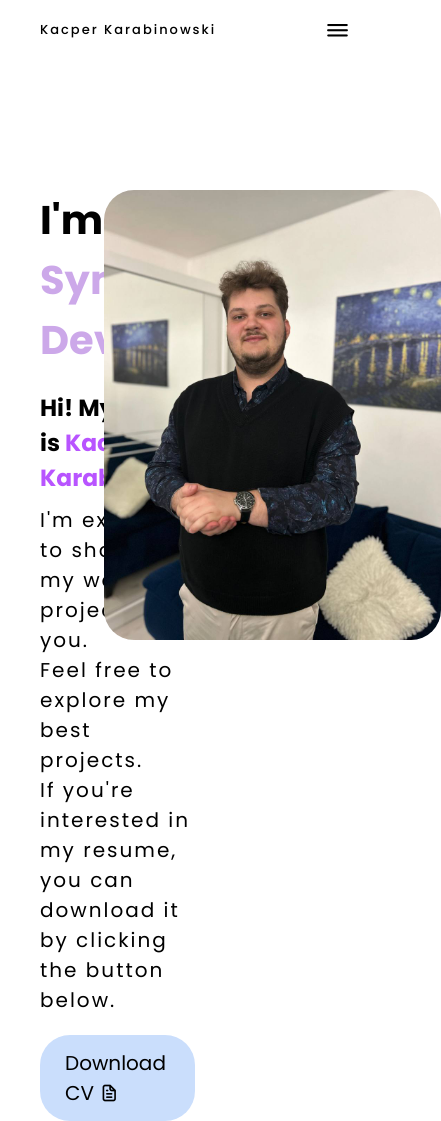
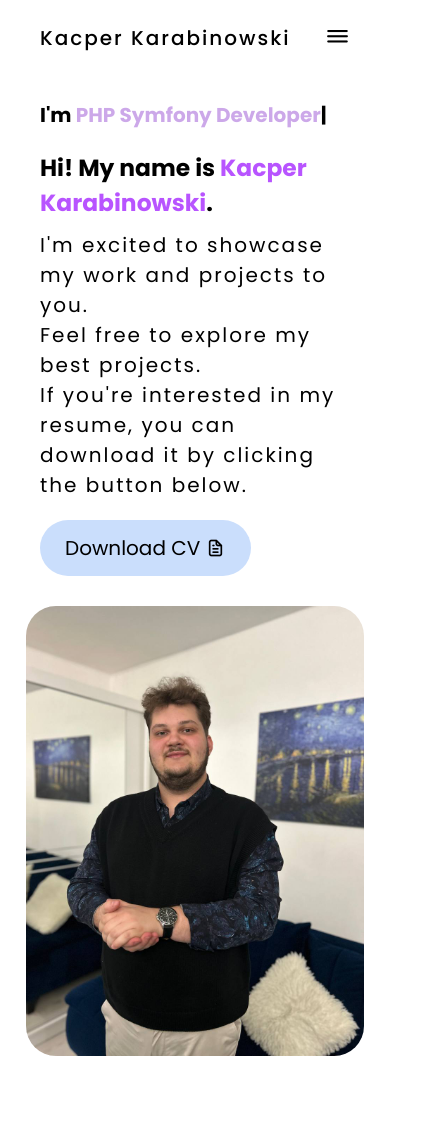
Before and after one commit to Besp1N/portfolio-kacper, a website: page index.html in a window 390 px wide. Shown: the whole page, 441 px wide, since content can reach past the window. After the commit the page ends 1056 px from the top, so only its background shows below. Drawn offline with nearby package versions, Linux system fonts and the light colour scheme.

Commit message:
added mobile view

```diff
--- a/assets/scripts/app.js
+++ b/assets/scripts/app.js
@@ -2,14 +2,17 @@ const hamburger = document.querySelector('.nav-hamburger-li');
 const list = document.querySelector('.header--nav ul');
 const backdrop = document.createElement('div');
 backdrop.classList.add('backdrop');
+backdrop.style.backgroundColor = "white"; // Ustaw kolor tła na biały
 document.body.appendChild(backdrop);
 
 hamburger.addEventListener('click', function () {
    if (list.style.display === "flex") {
       list.style.display = "none";
       backdrop.style.display = "none"; // Ukryj tło, gdy menu jest zamknięte
+      document.body.style.overflow = "auto"; // Przywróć overflow do wartości domyślnej
    } else {
       list.style.display = "flex";
       backdrop.style.display = "block"; // Pokaż tło, gdy menu jest otwarte
+      document.body.style.overflow = "hidden"; // Ukryj overflow, gdy menu jest otwarte
    }
 });
--- a/assets/styles/app.css
+++ b/assets/styles/app.css
@@ -32,9 +32,18 @@ html {
 }
 
 .header {
+    padding: 4rem 10rem;
     display: flex;
     justify-content: space-between;
+    position: fixed;
+    top: 0;
+    left: 0;
+    width: 100%;
+    height: 5rem; /* lub dowolna wartość, która zachowuje wysokość nagłówka */
+    background-color: #fff; /* dodatkowy styl, aby nagłówek był widoczny */
+    z-index: 999; /* zapewnia, że nagłówek będzie zawsze na wierzchu */
 }
+
 
 .header--name {
     font-size: 2.2rem;
@@ -167,19 +176,12 @@ html {
 
 
 
-
-
-
-
-
-
-
 @media only screen and (max-width: 1000px) {
     .header--nav ul {
         display: none;
         position: absolute;
         flex-direction: column;
-        top: 50%;
+        top: 500%;
         left: 50%;
         transform: translate(-50%, -50%);
         text-align: center;
@@ -200,6 +202,9 @@ html {
     .nav-hamburger-li i{
         display: block;
         z-index: 100;
+        position: absolute;
+        top: .9rem;
+        right: 2rem;
     }
 
     .landing-container {
@@ -208,7 +213,29 @@ html {
     }
 
     .header--name {
-        font-size: 1.3rem;
+        font-size: 2rem;
         font-weight: 500;
+        position: absolute;
+        top: 2.3rem;
+        left: 4rem;
+
     }
+
+    .section--landing__left h1 {
+        font-size: 2rem;
+    }
+
+    .section--landing {
+        padding-top: 8rem;
+        flex-direction: column;
+    }
+
+    .section--landing__left, .section--landing__right {
+        width: 100%;
+    }
+
+    .section--landing__right {
+        margin-top: 3rem;
+    }
+
 }
```
